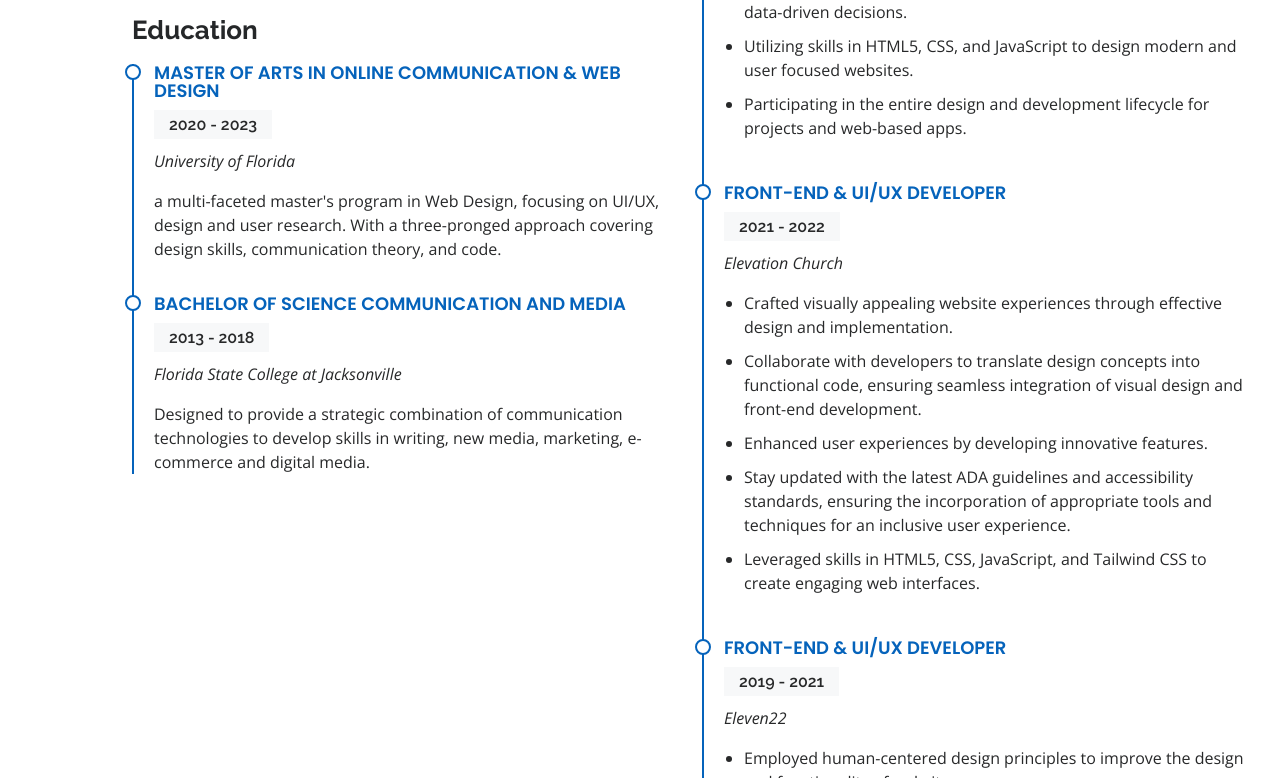
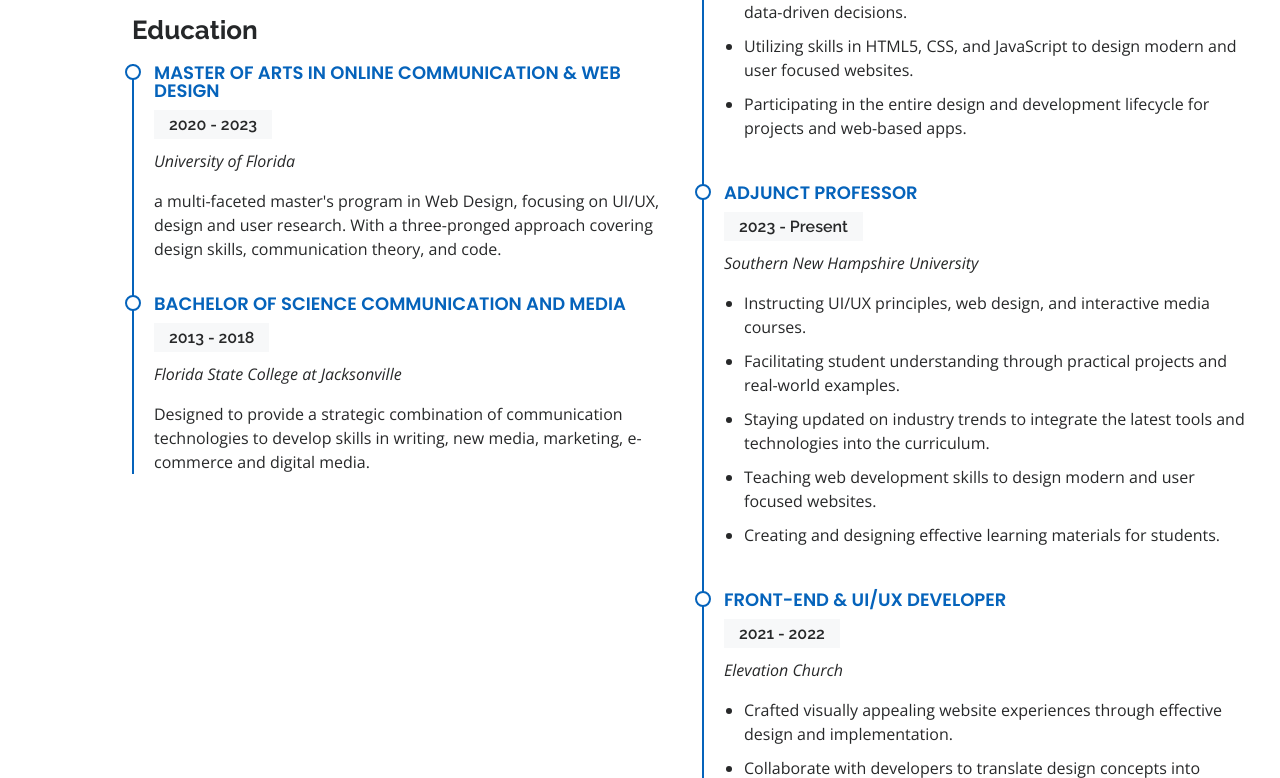
Before and after one commit to Sammy-Jean/Portfolio_2023, a plain HTML site: page index.html in a window 1280 px wide. Shown: the part 2022-2800 px from the top of the page. Drawn offline with nearby package versions, Linux system fonts and the light colour scheme.

```diff
--- a/index.html
+++ b/index.html
@@ -114,7 +114,7 @@
               <h3>UI/UX Designer | Content Creator | Developer</h3>
               <p>
 
-                Hey there! I'm Sammy, a down-to-earth UI/UX designer, developer, and content creator who's passionate about crafting amazing user experiences. I enjoy combining my creative skills with technical expertise to design outstanding web and online experiences. Let's collaborate and work together to make the digital world more captivating and user-friendly!
+                Hey there! As a UX/UI designer and college professor, I specialize in crafting innovative web and mobile user experiences. With expertise in Figma and Adobe Creative Suite, I blend strong management and collaboration skills to align design objectives with business goals, ensuring consistency and quality in every project.
 
               </p>
 
@@ -235,6 +235,28 @@
                   </li>
                   <li>
                     Participating in the entire design and development lifecycle for projects and web-based apps.
+                  </li>
+                </ul>
+              </div>
+              <div class="resume-item">
+                <h4>Adjunct Professor</h4>
+                <h5>2023 - Present</h5>
+                <p><em>Southern New Hampshire University </em></p>
+                <ul>
+                  <li>
+                    Instructing UI/UX principles, web design, and interactive media courses.
+                  </li>
+                  <li>
+                    Facilitating student understanding through practical projects and real-world examples.
+                  </li>
+                  <li>
+                    Staying updated on industry trends to integrate the latest tools and technologies into the curriculum.
+                  </li>
+                  <li>
+                    Teaching web development skills to design modern and user focused websites.
+                  </li>
+                  <li>
+                    Creating and designing effective learning materials for students.
                   </li>
                 </ul>
               </div>
```
